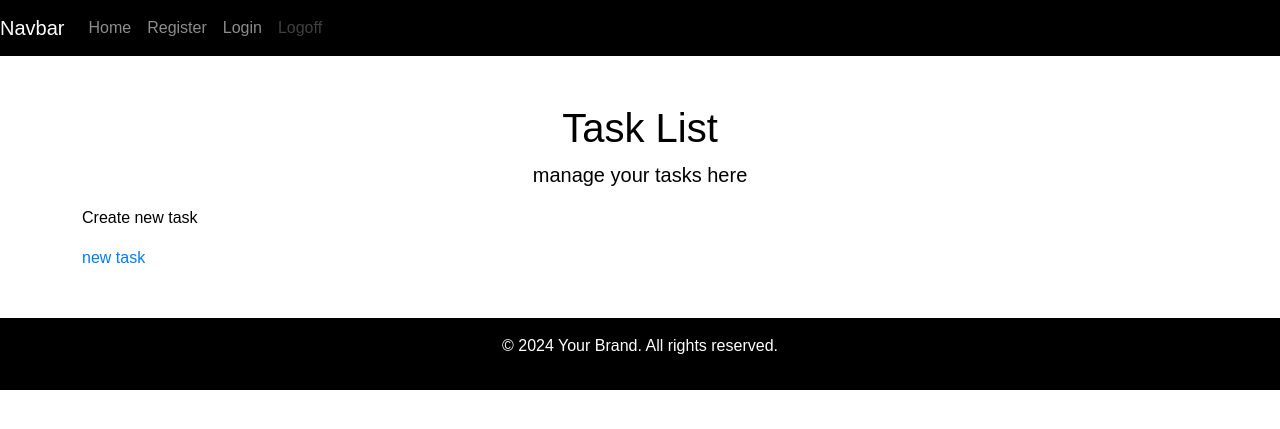
After one commit to GhaLuccas/To-do, a Django app: page /Todo/task/ in a window 1280 px wide. The commit adds this page. Shown: the top 429 px of the page. Run offline with Django 5.2, Linux system fonts and the light colour scheme.

Commit message:
creating the form view and html

```diff
--- a/Todo/task/templates/home.html
+++ b/Todo/task/templates/home.html
@@ -6,7 +6,7 @@
     <div class="text-center">
         <h1>Welcome to the Todo</h1>
         <p class="lead">we have to create a text for this</p>
-        <a href="#features" class="btn btn-primary mt-3">Start now</a>
+        <a href="{% url 'task:task' %}" class="btn btn-primary mt-3">Start now</a>
     </div>
 
     <div id="features" class="container mt-5">
--- /dev/null
+++ b/Todo/task/templates/task.html
@@ -0,0 +1,17 @@
+{% extends "nav.html" %}
+
+{% block title %}Home Page{% endblock %}
+
+{% block content %}
+    <div class="text-center">
+        <h1>Task List</h1>
+        <p class="lead">manage your tasks here </p>
+    </div>
+
+    <div>
+        <p>Create new task</p>
+        <a href="{% url 'task:create-task' %}">new task</a>
+    </div>
+
+
+{% endblock %}
--- a/Todo/task/urls.py
+++ b/Todo/task/urls.py
@@ -1,8 +1,10 @@
 from django.urls import path
-from .views import home_page
+from .views import home_page , task_page , TaskCreateView
 
 app_name = 'task'
 
 urlpatterns =[
     path("home/" , home_page , name='home'),
+    path('task/' , task_page.as_view() , name='task') ,
+    path('task/create' , TaskCreateView.as_view() , name='create-task' )
 ]
--- a/Todo/task/views.py
+++ b/Todo/task/views.py
@@ -1,6 +1,26 @@
-from django.shortcuts import render
+from django.shortcuts import render , redirect
+from django.urls import reverse_lazy
+from django.http import HttpResponseRedirect
+from django.views import generic , View
+from django.views.generic import CreateView , TemplateView
+from django.views.generic.edit import FormView
+from .models import Task
+from . forms import TaskForm
 
 # Create your views here.
 
 def home_page(request):
     return render(request , 'home.html')
+
+class task_page(TemplateView):
+    template_name = 'task.html'
+
+
+
+class TaskCreateView(FormView):
+    template_name = 'create_task.html'
+    form_class = TaskForm
+    success_url = '//'
+
+    def form_valid(self, form):
+        return HttpResponseRedirect(self.get_success_url())
```
Also changed, not shown: Todo/task/forms.py (added, +7 -0 lines), Todo/task/templates/create_task.html (added, +18 -0 lines).
